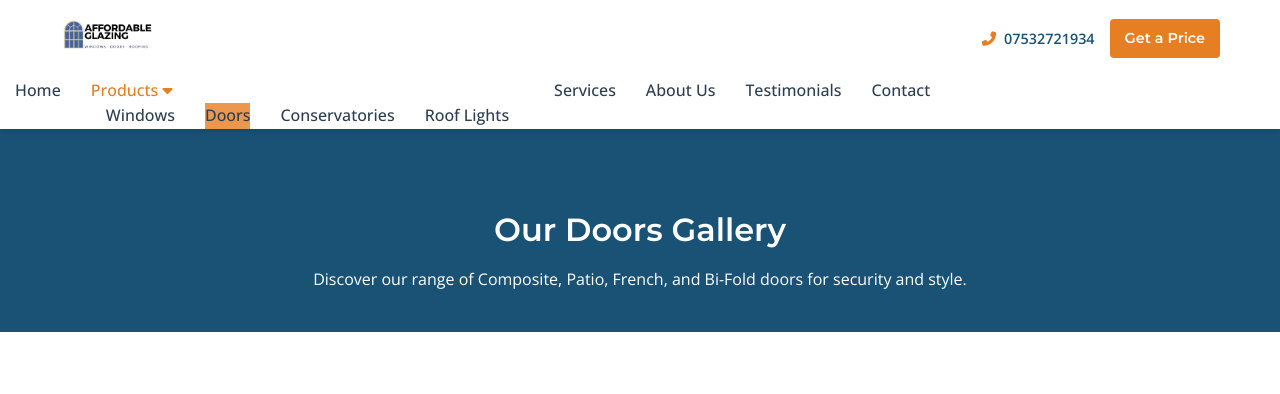
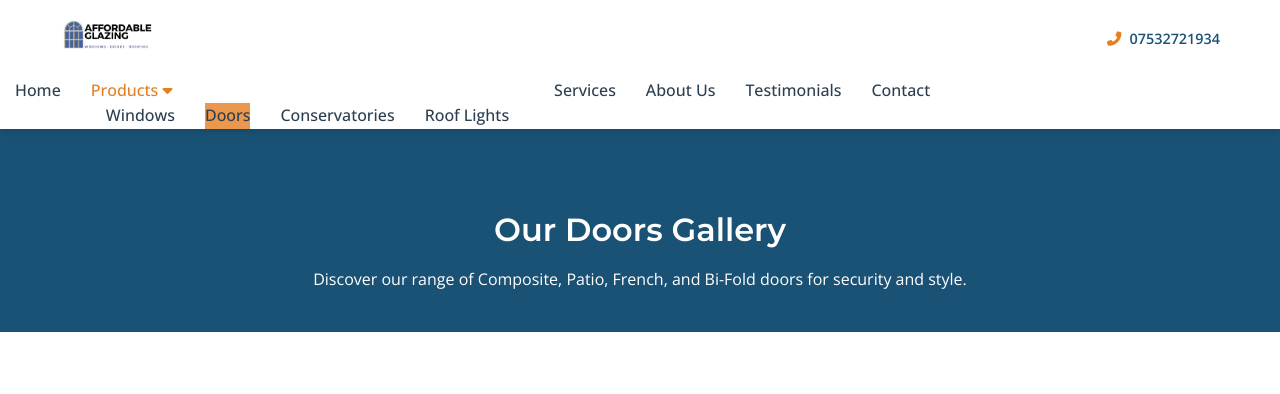
Before and after one commit to inam-1906/affordable-glazing-website., a Flask app: page /doors in a window 1280 px wide. Shown: the top 394 px of the page. Run offline with Flask 3, Linux system fonts and the light colour scheme.

Commit message:
First version of my website

```diff
--- a/templates/conservatories.html
+++ b/templates/conservatories.html
@@ -26,7 +26,7 @@
                     <i class="fas fa-phone-alt"></i>
                     <span>07532721934</span>
                 </a>
-                <a href="{{ url_for('index') }}#contact" class="btn btn-primary btn-sm">Get a Price</a>
+
                 <div class="mobile-menu-btn">
                     <span></span>
                     <span></span>
--- a/templates/doors.html
+++ b/templates/doors.html
@@ -26,7 +26,7 @@
                     <i class="fas fa-phone-alt"></i>
                     <span>07532721934</span>
                 </a>
-                <a href="{{ url_for('index') }}#contact" class="btn btn-primary btn-sm">Get a Price</a>
+
                 <div class="mobile-menu-btn">
                     <span></span>
                     <span></span>
--- a/templates/index.html
+++ b/templates/index.html
@@ -54,7 +54,7 @@
                     <i class="fas fa-phone-alt"></i>
                     <span>07532721934</span>
                 </a>
-                <a href="#home" class="btn btn-primary btn-sm">Get a Price</a>
+
                 <div class="mobile-menu-btn">
                     <span></span>
                     <span></span>
--- a/templates/rooflights.html
+++ b/templates/rooflights.html
@@ -26,7 +26,7 @@
                     <i class="fas fa-phone-alt"></i>
                     <span>07532721934</span>
                 </a>
-                <a href="{{ url_for('index') }}#contact" class="btn btn-primary btn-sm">Get a Price</a>
+
                 <div class="mobile-menu-btn">
                     <span></span>
                     <span></span>
--- a/templates/windows.html
+++ b/templates/windows.html
@@ -26,7 +26,7 @@
                     <i class="fas fa-phone-alt"></i>
                     <span>07532721934</span>
                 </a>
-                <a href="{{ url_for('index') }}#contact" class="btn btn-primary btn-sm">Get a Price</a>
+
                 <div class="mobile-menu-btn">
                     <span></span>
                     <span></span>
```
